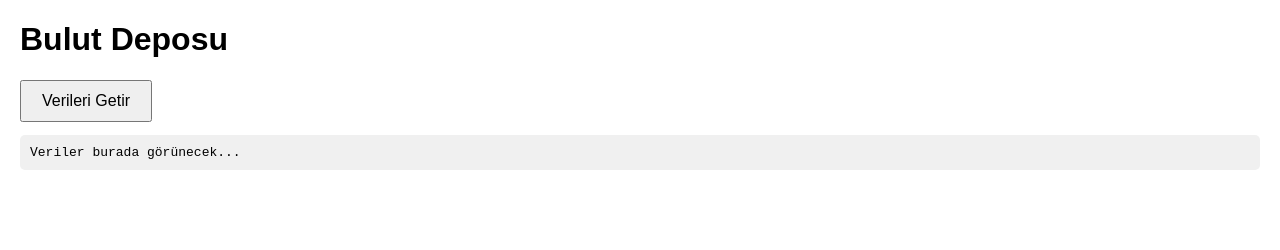
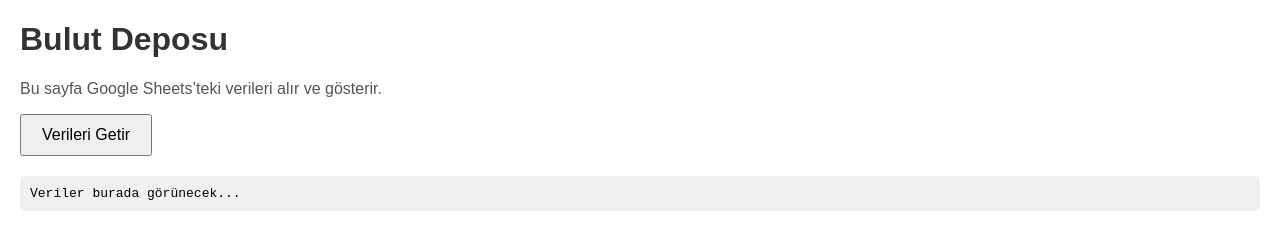
Before and after one commit to Swechs/bulut-ussu, a plain HTML site: page index.html in a window 1280 px wide. Drawn offline with Linux system fonts and the light colour scheme.

Commit message:
Update index.html

```diff
--- a/index.html
+++ b/index.html
@@ -5,13 +5,16 @@
   <title>Bulut Deposu</title>
   <style>
     body { font-family: Arial, sans-serif; margin: 20px; }
-    #output { white-space: pre-wrap; background: #f0f0f0; padding: 10px; border-radius: 5px; }
+    #output { white-space: pre-wrap; background: #f0f0f0; padding: 10px; border-radius: 5px; margin-top: 20px; }
     button { padding: 10px 20px; font-size: 16px; cursor: pointer; }
+    h1 { color: #333; }
+    p { color: #555; }
   </style>
 </head>
 <body>
 
   <h1>Bulut Deposu</h1>
+  <p>Bu sayfa Google Sheets’teki verileri alır ve gösterir.</p>
   <button id="fetchBtn">Verileri Getir</button>
   <pre id="output">Veriler burada görünecek...</pre>
 
```
